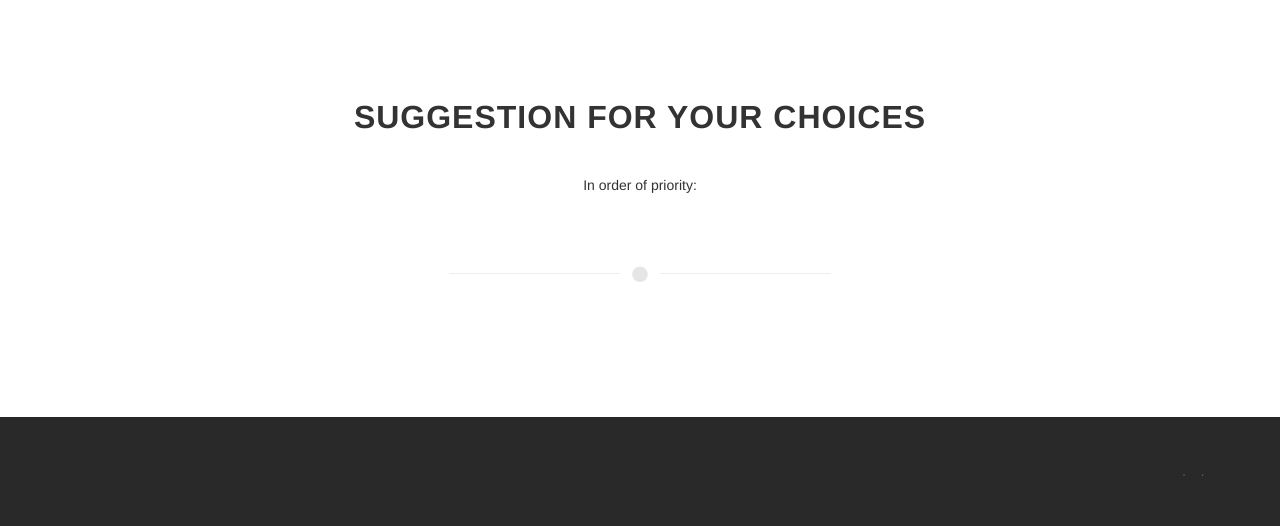
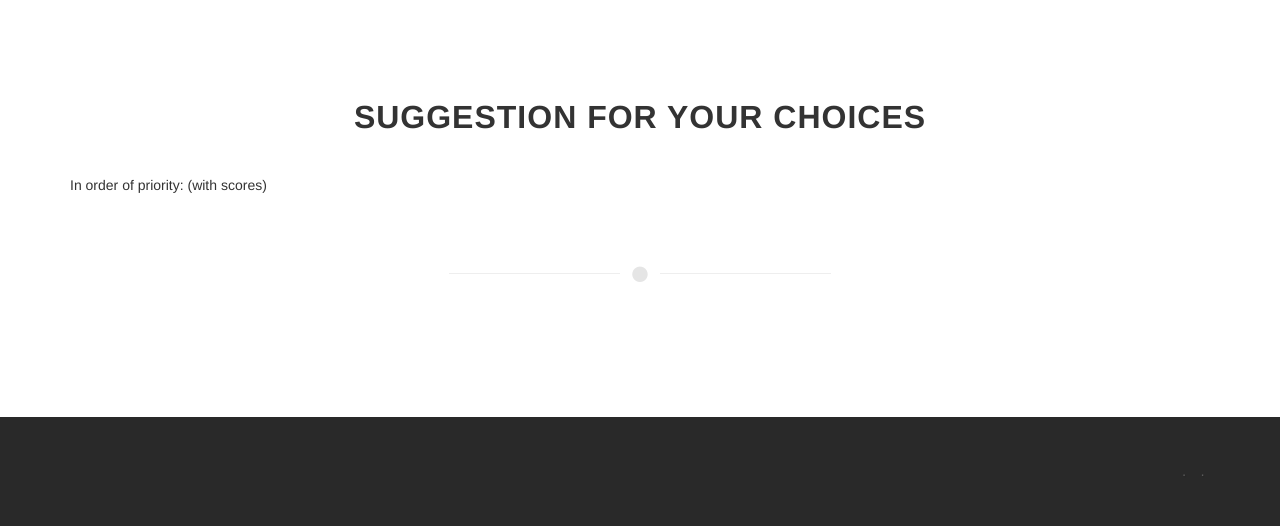
Before and after one commit to sambhavk11/decSup, a Django app: template templates/results.html in a window 1280 px wide. Shown: the top 526 px of the page. Run offline with Django 3.2, Linux system fonts and the light colour scheme; the template is opened without the code that fills it, so the values that code supplies are empty; some libraries are stand-ins or nearby versions.

Commit message:
few html changes done

```diff
--- a/templates/details.html
+++ b/templates/details.html
@@ -90,7 +90,7 @@
 
 
 					<h1>Make your Choice </h1>
-					<br><br><center>
+					<br><br><center><div align="left">
 				<form method='GET' action='/calculateWeight/'>
 
                         {% for eachtopic in data%}
@@ -98,7 +98,7 @@
                       <label >{{eachtopic.area}}</label><br>
                    {%endfor%}
 				<button class="button button-3d button-red button-large nobottommargin" type="submit">Submit</button>
-				</form>
+				</form></div></center>
 
 					</div>
 
--- a/templates/results.html
+++ b/templates/results.html
@@ -91,12 +91,13 @@
 
 					<h1>Suggestion for your Choices </h1>
 					<br><br><center>
-							In order of priority: <br><br>
+<div align="left">
+							In order of priority: (with scores)<br><br>
 
                         {% for eachtopic in data%}
                       <label >{{eachtopic.subject}} : {{eachtopic.sumweight}} </label><br>
                    {%endfor%}
-
+</div>
 					</div>
 
 					<div class="center bottommargin">
```
Also changed, not shown: db.sqlite3.
